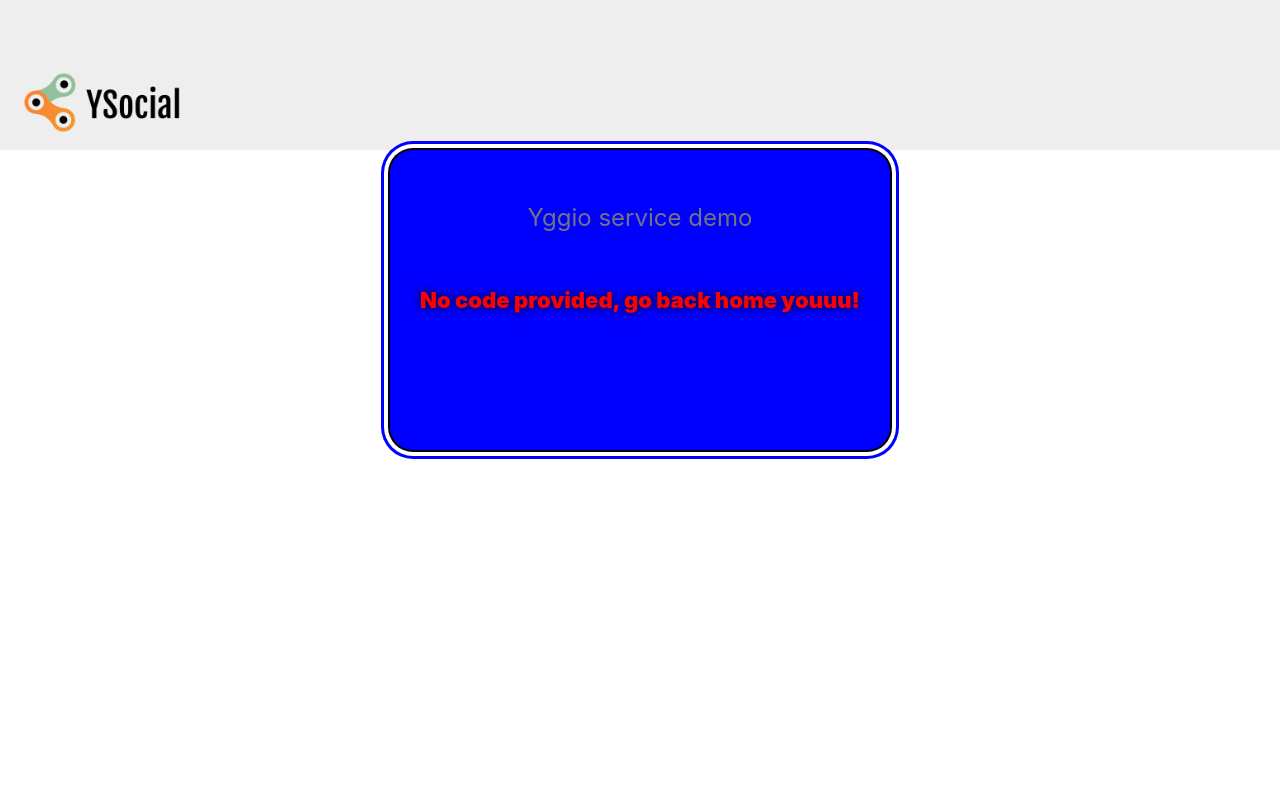
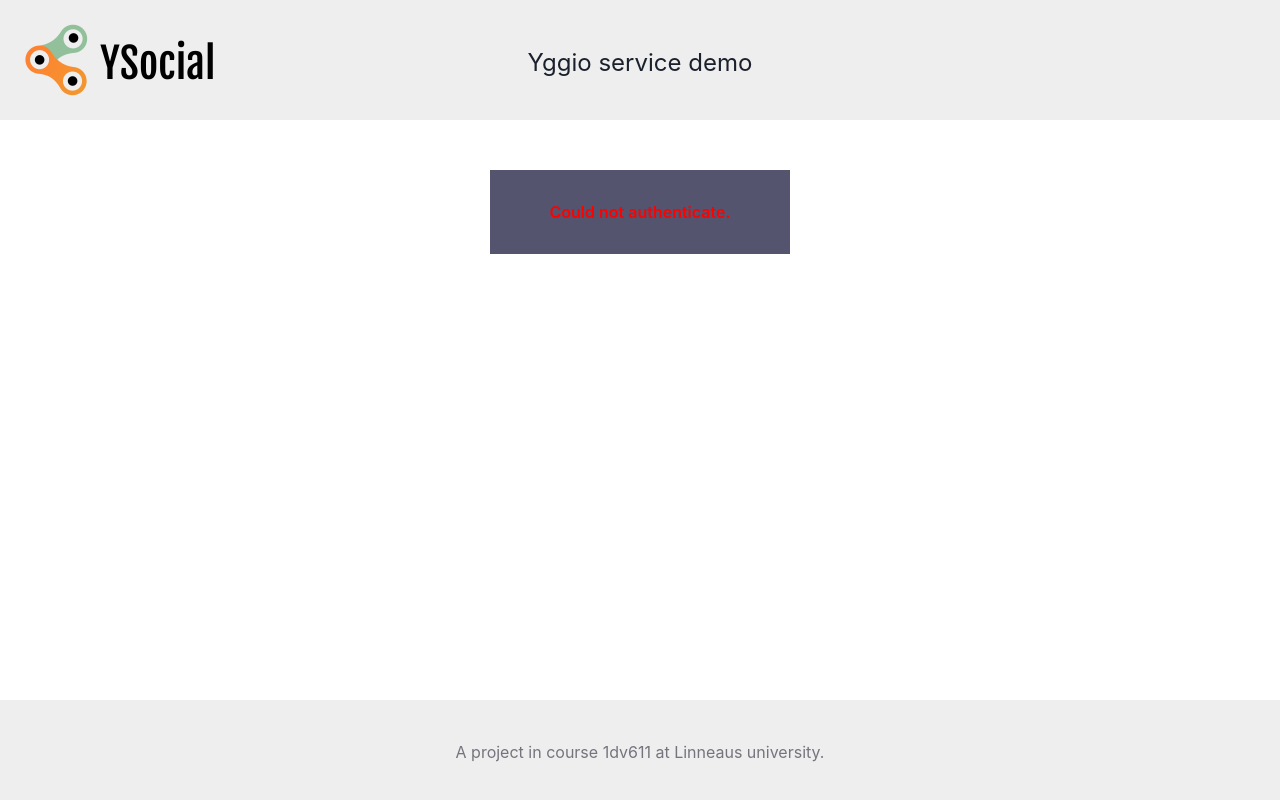
Before and after one commit to 1dv611-vt21-g5/1dv611-project, a Next.js app in the folder frontend/: page /oauth in a window 1280 px wide. Built offline with nearby package versions, Linux system fonts and the light colour scheme.

Commit message:
experimented on changing style

```diff
--- a/frontend/components/Device.js
+++ b/frontend/components/Device.js
@@ -26,7 +26,7 @@ const SubscriptionButton = ({ item }) => {
   return subStatus.length >= 1
     ? (
       <SubscribeButton
-        colorScheme='red'
+        colorScheme='orange'
         device={item}
         method={unsub}>
         Unsubscribe
--- a/frontend/components/Login.js
+++ b/frontend/components/Login.js
@@ -14,7 +14,7 @@ export default class Login extends React.Component {
         <Button
           color='success'
           onClick={this.redirToYggio} >
-            Login
+            Access devices
         </Button>
       </div>
     )
--- a/frontend/components/Page.js
+++ b/frontend/components/Page.js
@@ -6,6 +6,9 @@ const Page = ({children}) => {
         <h1 className="App-title">Yggio service demo</h1>
       </header>
       {children}
+      <footer className="App-footer">
+        <p>A project in course 1dv611 at Linneaus university. </p>
+      </footer>
     </div>
   )
 }
--- a/frontend/components/SubscribeButton.js
+++ b/frontend/components/SubscribeButton.js
@@ -10,6 +10,8 @@ export default class SubscribeButton extends React.Component {
     return (
       <Button
         colorScheme={this.props.colorScheme || 'blue'}
+        size='sm'
+        borderRadius="2px"
         onClick={this.handleClick} >
         {this.props.children}
       </Button>
--- a/frontend/components/WaitOauth.js
+++ b/frontend/components/WaitOauth.js
@@ -11,8 +11,7 @@ const WaitOauth = () => {
   const router = useRouter()
   const [message, setMessage] = useState({
     message: `
-        Please do hold.
-        Fancy your inner peace.
+        Please do hold...
       `,
     cls: 'oauth_wait'
   })
@@ -26,7 +25,7 @@ const WaitOauth = () => {
       await useCode(code)
       setIsLoading(false)
       setMessage({
-        message: 'OAuth login successful! redirecting to devices...',
+        message: 'OAuth login successful! Redirecting to devices...',
         cls: 'oauth_success'
       })
       setTimeout(() => {
@@ -35,7 +34,7 @@ const WaitOauth = () => {
     } catch (err) {
       console.log('Error:', err)
       setMessage({
-        message: 'OAuth login failed. redirecting to login...',
+        message: 'OAuth login failed. Redirecting to login...',
         cls: 'oauth_fail'
       })
       setTimeout(() => {
@@ -49,7 +48,7 @@ const WaitOauth = () => {
       fetchOAuth()
     } else {
       setMessage({
-        message: 'No code provided, go back home youuu!',
+        message: 'Could not authenticate.',
         cls: 'oauth_fail'
       })
     }
@@ -59,8 +58,7 @@ const WaitOauth = () => {
     if (isLoading) {
       setMessage({
         message: `
-        Please do hold.
-        Fancy your inner peace.
+        Please do hold...
       `,
         cls: 'oauth_wait'
       })
--- a/frontend/styles/globals.css
+++ b/frontend/styles/globals.css
@@ -1,9 +1,10 @@
-html,
+html {
+  position: relative;
+  min-height: 100%;
+}
 body {
   padding: 0;
-  margin: 0;
-  font-family: -apple-system, BlinkMacSystemFont, Segoe UI, Roboto, Oxygen, Ubuntu, Cantarell,
-    Fira Sans, Droid Sans, Helvetica Neue, sans-serif;
+  margin: 0 0 100px;
 }
 
 a {
@@ -16,42 +17,57 @@ a {
 }
 
 .something {
-  border-radius: 23px;
-  background-color: blue;
-  width: 500px;
-  height: 300px;
-  box-shadow: 0 0 0 2px black, 0 0 0 6px white, 0 0 0 9px blue;
-  margin: auto;
+  border-radius: 0;
+  background-color: rgb(84, 84, 110);
+  padding:30px;
+  width: 300px;
+  margin:50px auto;
   display: flex;
   align-items: center;
+  color:white;
   justify-content: center;
 }
 
 .deviceUl {
   list-style: none;
   padding: 20px;
+  margin:auto;
+  max-width: 1000px;
 }
 
 .deviceLi {
   display: flex;
+  border-bottom:1px solid rgb(241, 241, 241);
+  margin:5px;
   justify-content: space-between;
+}
+
+.deviceDiv {
+  margin: 50px 0 100px 0;
+}
+
+.deviceDiv h1{
+  text-align: left;
+  max-width: 1000px;
+  margin: 0 auto;
+  font-size: 2.4em;
+  padding:20px;
 }
 
 .oauth_wait,
 .oauth_success,
 .oauth_fail {
-  text-shadow: 0px 0px 10px black;
-  font-weight: 900;
-  font-size: 22px;
-  color: yellow;
+  font-weight: 600;
+  font-size: 16px;
+  color: rgb(255, 255, 255);
 }
 
 .oauth_wait {
-  color: yellow;
+  color:white;
 }
 
 .oauth_success {
-  color: chartreuse;
+  color: rgb(129, 202, 55);
 }
 
 .oauth_fail {
@@ -63,24 +79,39 @@ a {
 }
 
 .App-logo {
-  /*animation: App-logo-spin infinite 1s linear;*/
-  height: 180px;
+  /*animation: App-logo-spin infinite 1s linear;
+  */
   padding-bottom: 15px;
+  float:left;
+  position: absolute;
+  top:-40px
 }
 
 .App-header {
   background-color: #eeeeef;
-  height: 150px;
   padding: 20px;
-  color: #74747d;
+  height: 120px;
 }
 
 .App-title {
   font-size: 1.5em;
+  padding-top:25px
 }
 
 .App-intro {
   font-size: large;
+}
+
+.App-footer {
+  background-color: #eeeeef;
+  padding: 40px;
+  color: #74747d;
+  position: fixed;
+  left: 0;
+  bottom: 0;
+  height: 100px;
+  width: 100%;
+  overflow:hidden;
 }
 
 @keyframes App-logo-spin {
```
